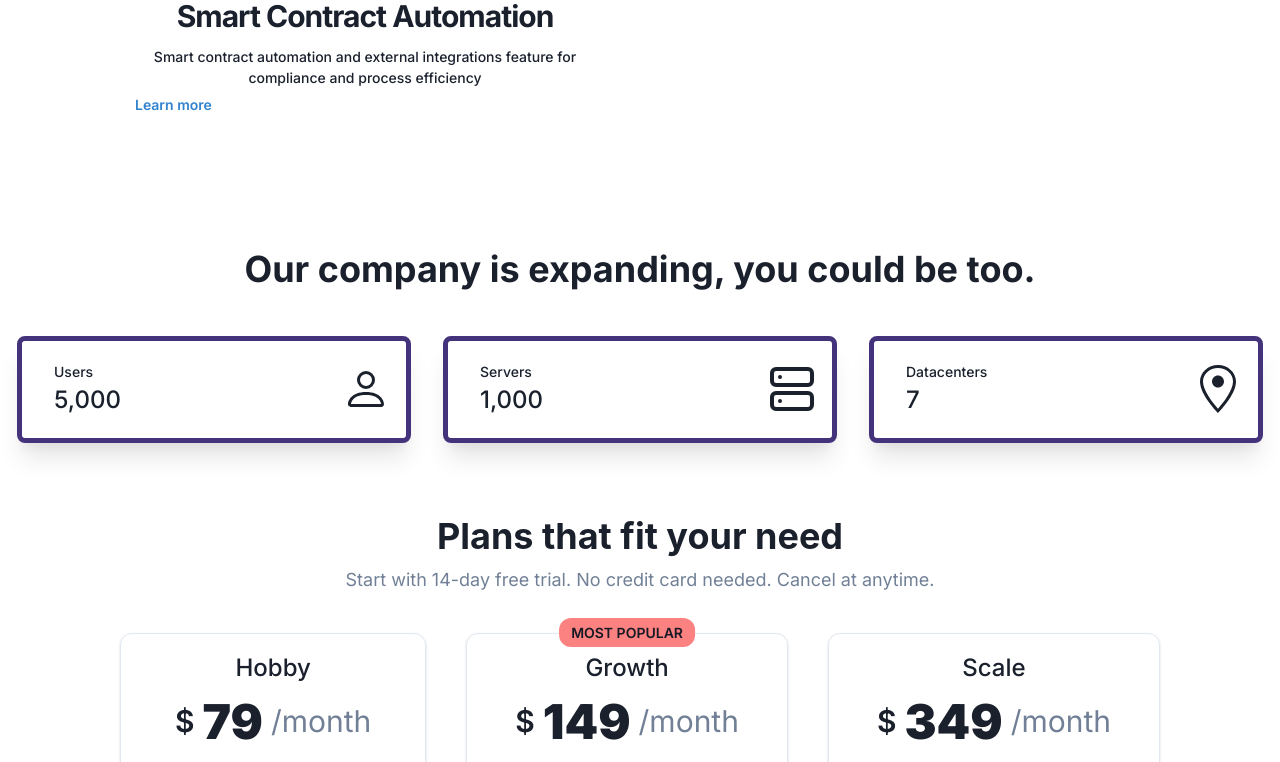
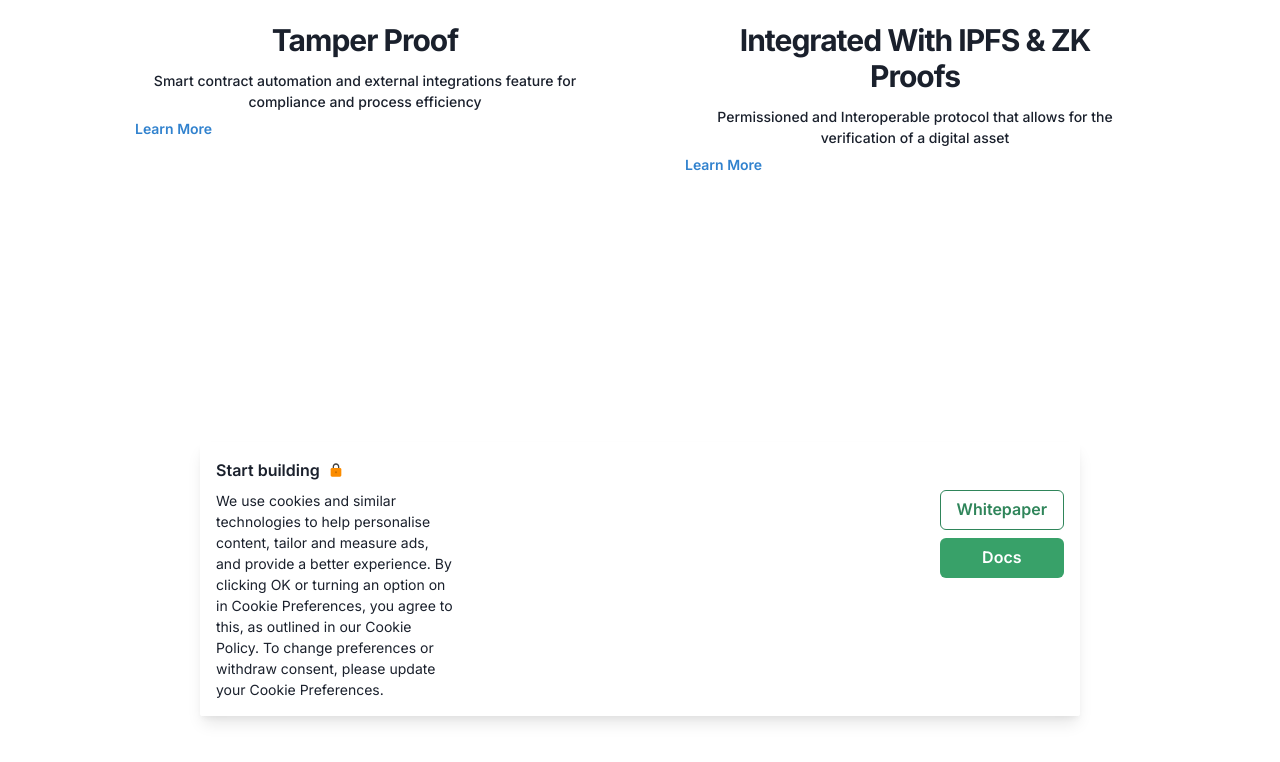
Before and after one commit to troyistroyenzo/Verifi, a Next.js app: page / in a window 1280 px wide. Shown: the part 2118-2880 px from the top of the page. Built offline with nearby package versions, Linux system fonts and the light colour scheme.

Commit message:
added icons and styled features section

```diff
--- a/app/page.tsx
+++ b/app/page.tsx
@@ -6,6 +6,7 @@ import Features from '../components/Features';
 import Pricing from '../components/Pricing';
 import Statistics from '../components/Statistics';
 import Statement from '../components/Statement';
+import Whitepaper from '../components/Whitepaper';
 
 export default function Home() {
   return (
@@ -13,8 +14,12 @@ export default function Home() {
         <HeroSection />
       <br /> {/* Break between modules */}
       <Statement/>
+      <br /> {/* Break between modules */}
       <Features />
       <br /> {/* Break between modules */}
+      <Whitepaper />
+      <br /> {/* Break between modules */}
+
       <Statistics/>
       <br /> {/* Break between modules */}
       <Pricing />
--- a/components/Features.tsx
+++ b/components/Features.tsx
@@ -11,6 +11,7 @@ import {
     useColorModeValue,
   } from '@chakra-ui/react';
   import { ReactElement } from 'react';
+import { Fa500Px } from 'react-icons/fa';
   import {
     FcAbout,
     FcAssistant,
@@ -52,7 +53,7 @@ import {
             </Text>
           </Box>
           <Button variant={'link'} colorScheme={'blue'} size={'sm'}>
-            Learn more
+            Learn More
           </Button>
         </Stack>
       </Box>
@@ -75,24 +76,24 @@ import {
               href={'#'}
             />
             <Card
-              heading={'Dashboard & Analytics'}
-              icon={<Icon as={Image} src="https://res.cloudinary.com/dlgyqy69b/image/upload/v1686124341/2_ivfsda.png" w={'75%'} h={'full'}/>}
+              heading={'Highly Scalable'}
+              icon={<Icon as={Image} src="https://res.cloudinary.com/dlgyqy69b/image/upload/v1686124340/3_co6vpe.png" w={'75%'} h={'full'}/>}
               description={
                 'Dashboard and Analytics feature to show key metrics and analytics to help businesses make informed decisions.'
               }
               href={'#'}
             />
             <Card
-              heading={'Smart Contract Automation'}
-              icon={<Icon as={Image} src="https://res.cloudinary.com/dlgyqy69b/image/upload/v1686124341/2_ivfsda.png" w={'75%'} h={'full'}/>}
+              heading={'Tamper Proof '}
+              icon={<Icon as={Image} src="https://res.cloudinary.com/dlgyqy69b/image/upload/v1686124340/4_ry3m55.png" w={'75%'} h={'full'}/>}
               description={
                 'Smart contract automation and external integrations feature for compliance and process efficiency'
               }
               href={'#'}
             />
             <Card
-              heading={'Interoperable Protocol'}
-              icon={<Icon as={FcManager} w={10} h={10} />}
+              heading={'Integrated With IPFS & ZK Proofs'}
+              icon={<Icon as={Image} src="https://res.cloudinary.com/dlgyqy69b/image/upload/v1686124340/5_epvch7.png" w={'75%'} h={'full'}/>}
               description={
                 'Permissioned and Interoperable protocol that allows for the verification of a digital asset'
               }
--- /dev/null
+++ b/components/Whitepaper.tsx
@@ -0,0 +1,32 @@
+import React from 'react';
+import { Stack, Text, Button } from '@chakra-ui/react';
+import { FcLock } from 'react-icons/fc';
+
+export default function SimpleCookiePreference() {
+  return (
+    <Stack p="4" boxShadow="lg" m="200" borderRadius="sm" >
+      <Stack direction="row" alignItems="center">
+        <Text fontWeight="semibold">Start building</Text>
+        <FcLock />
+      </Stack>
+
+      <Stack
+        direction={{ base: 'column', md: 'row' }}
+        justifyContent="space-between">
+        <Text fontSize={{ base: 'sm' }} textAlign={'left'} maxW={'60'}>
+          We use cookies and similar technologies to help personalise content,
+          tailor and measure ads, and provide a better experience. By clicking
+          OK or turning an option on in Cookie Preferences, you agree to this,
+          as outlined in our Cookie Policy. To change preferences or withdraw
+          consent, please update your Cookie Preferences.
+        </Text>
+        <Stack direction={{ base: 'row-reverse', md: 'column' }}>
+          <Button variant="outline" colorScheme="green">
+            Whitepaper
+          </Button>
+          <Button colorScheme="green">Docs</Button>
+        </Stack>
+      </Stack>
+    </Stack>
+  );
+}
```
